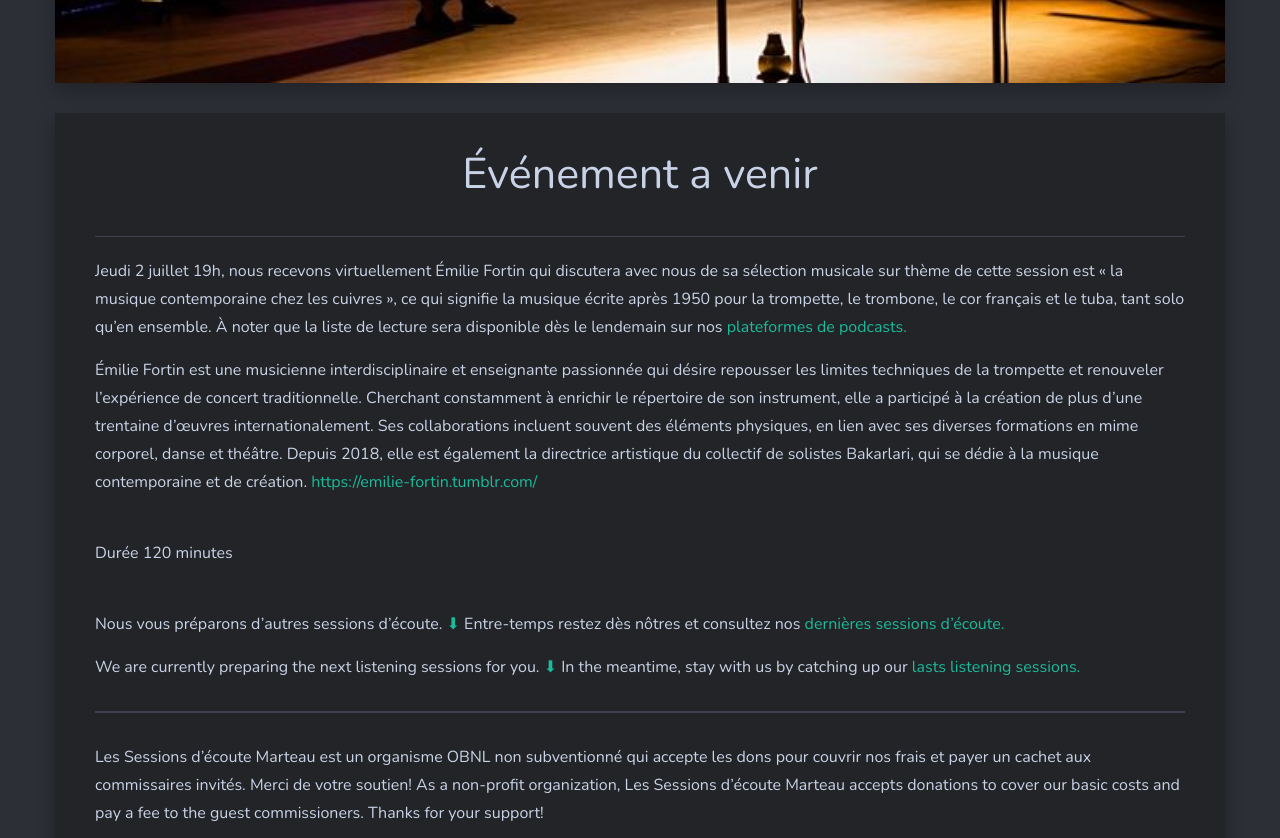
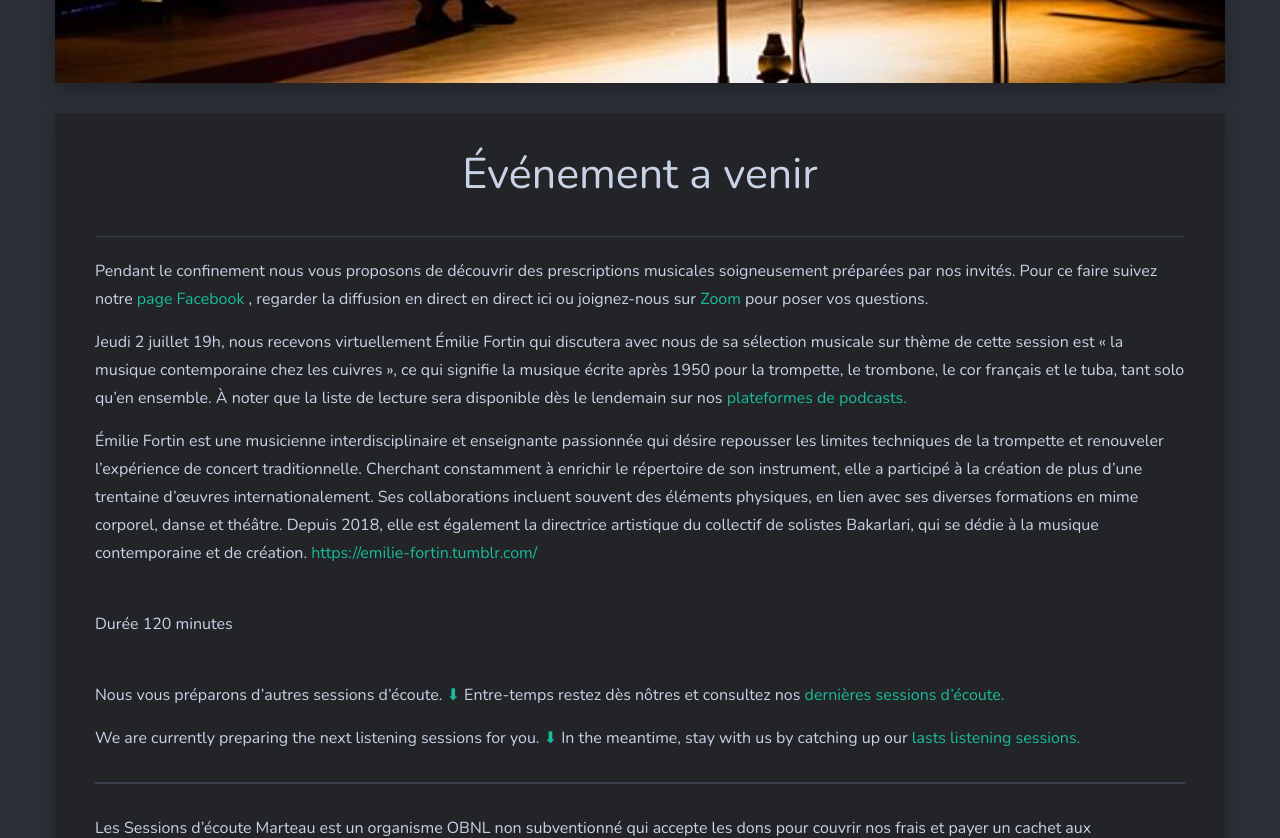
Before and after one commit to sessions-marteau/sessions-marteau-2.github.io, a Jekyll site: the page built from _pages/evenement-a-venir.md, in a window 1280 px wide and 900 px high, scrolled down 612 px, cut to the strip 0-838 px from the top of the window. Built offline with Jekyll 4.4.1, drawn with Linux system fonts in a browser that asks for light colours; nearby versions of some CDN libraries.

Commit message:
Update evenement-a-venir.md

```diff
--- a/_pages/evenement-a-venir.md
+++ b/_pages/evenement-a-venir.md
@@ -5,6 +5,11 @@ image: Emilie_Fortin.jpg
 permalink: /evenement-a-venir/
 dropdown: true
 ---
+
+Pendant le confinement nous vous proposons de découvrir des prescriptions musicales soigneusement préparées par nos invités. Pour ce faire suivez notre  <a href="https://www.facebook.com/sessionsmarteau/" target="_blank"> page Facebook
+</a>, regarder la diffusion en direct en direct ici ou joignez-nous sur <a href="https://sessionsmarteau.com/session-virtuelle" target="_blank"> Zoom
+</a>  pour poser vos questions.
+
 
 Jeudi 2 juillet 19h, nous recevons virtuellement Émilie Fortin qui discutera avec nous de sa sélection musicale sur thème de cette session est « la musique contemporaine chez les cuivres », ce qui signifie la musique écrite après 1950 pour la trompette, le trombone, le cor français et le tuba, tant solo qu’en ensemble. À noter que la liste de lecture sera disponible dès le lendemain sur nos <a href="https://sessionsmarteau.com/musique/#podcasts" target="_blank"> plateformes de podcasts.
 </a>
```
